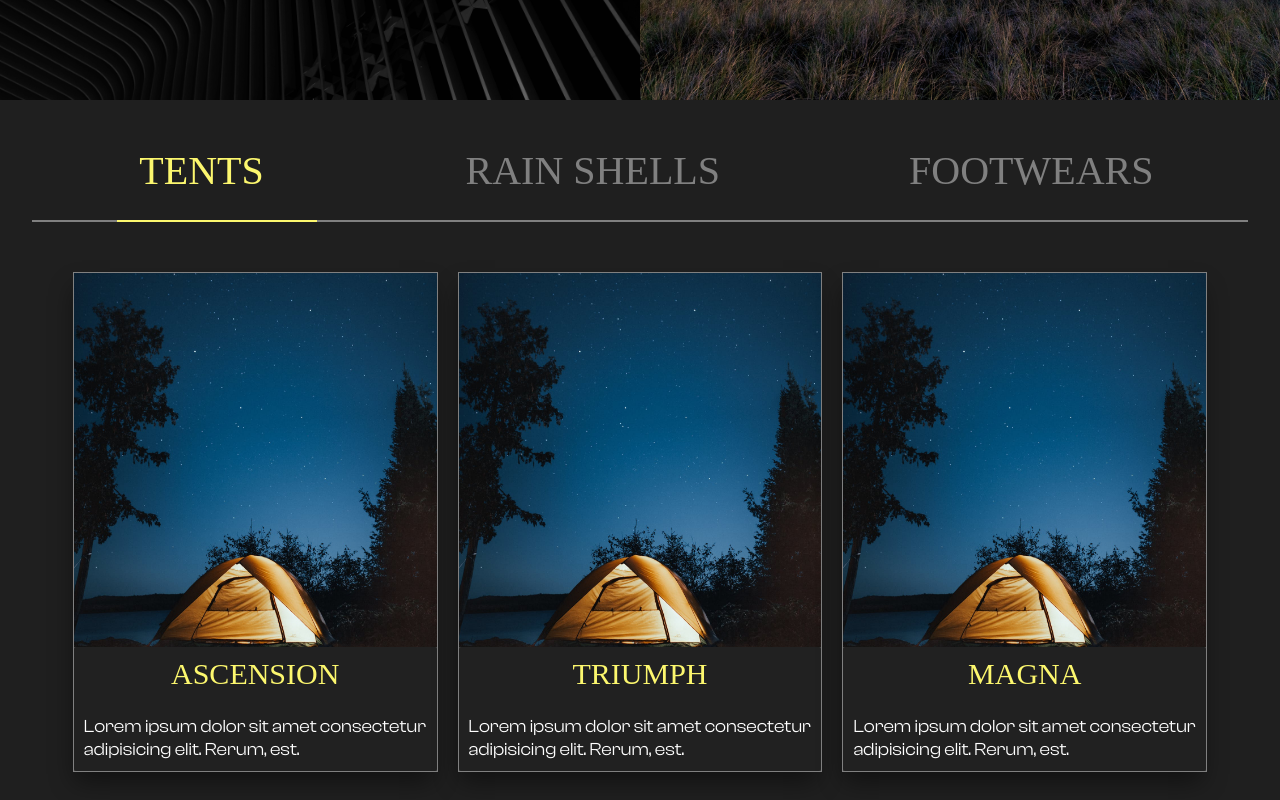
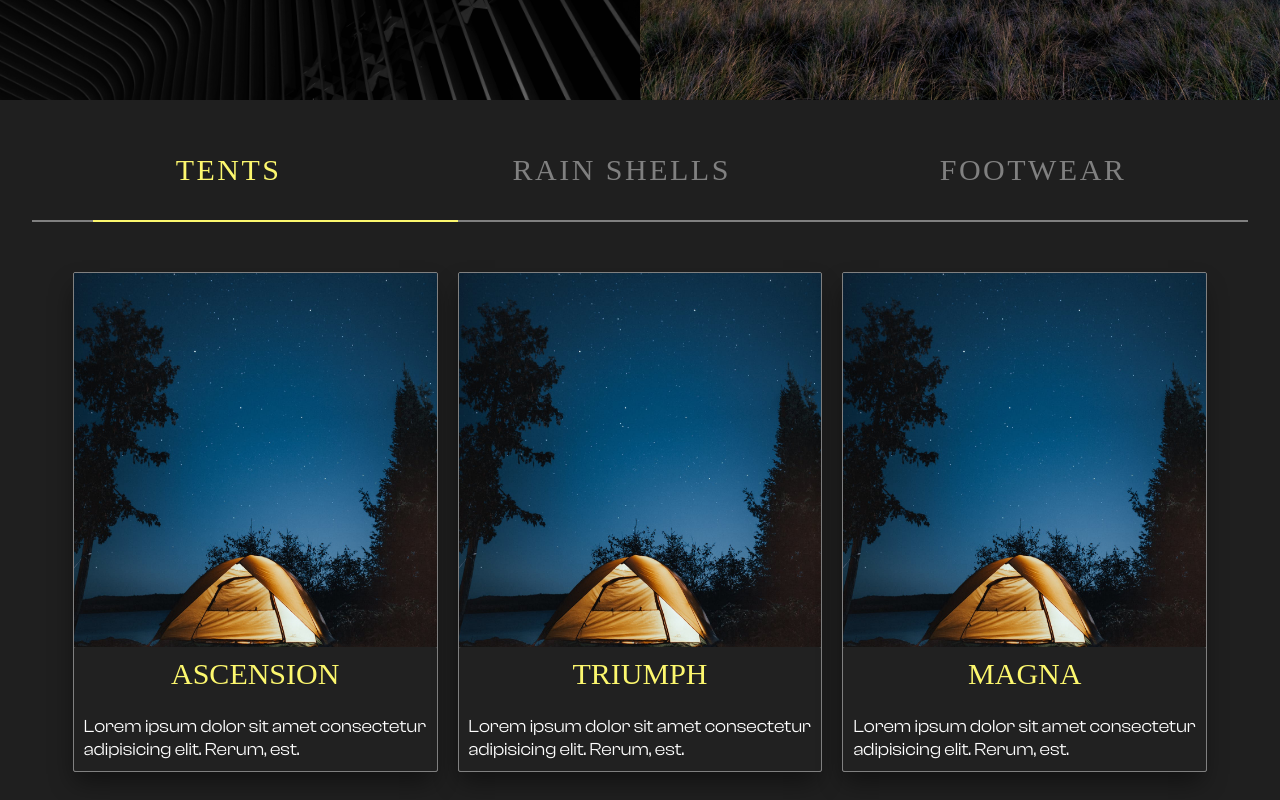
Before and after one commit to meltphace7/solarium-design, a plain HTML site: page index.html in a window 1280 px wide. Shown: the part 4400-5200 px from the top of the page. Drawn offline with Linux system fonts and the light colour scheme; a web font is replaced by a local one.

Commit message:
implemented line selector in product slider

```diff
--- a/index.html
+++ b/index.html
@@ -222,13 +222,17 @@
       </section>
       <div class="section section-product-slider">
         <div class="product-slider-component">
+          <div class="product-slider-tabs-contanier">
           <div class="product-slider-tabs">
             <button data-tab="1" class="product-slider-tab product-slider-tab--active">Tents</button>
             <button data-tab="2" class="product-slider-tab">Rain Shells</button>
-            <button data-tab="3" class="product-slider-tab">Footwears</button>
+            <button data-tab="3" class="product-slider-tab">Footwear</button>
+          </div>
           </div>
           <div class="line">
-            <div class="line-selector"></div>
+            <div class="line-selector-container">
+              <div class="line-selector"></div>
+            </div>
           </div>
           <div class="product-slider-products">
             <div class="product-collection product-collection-1 product-collection--active">
--- a/script.js
+++ b/script.js
@@ -58,8 +58,9 @@ const lineSelector = document.querySelector('.line-selector')
 productTabContainer.addEventListener('click', (event) => {
   const clicked = event.target.closest(".product-slider-tab");
   if (!clicked) return;
+  const curSlide = clicked.dataset.tab;
   console.log(clicked);
-  console.log(clicked.dataset.tab);
+  console.log(curSlide);
 
   // ___ REMOVE ACTIVE CLASS FROM TABS AND SLIDES //
   document
@@ -70,9 +71,19 @@ productTabContainer.addEventListener('click', (event) => {
   );
 
   // ___ MOVE LINE SELECTOR UNDER ACTIVE TAB //
-  if (clicked.dataset.tab === '1') {
-    lineSelector.style.transform = `translateX(${100 * clicked.dataset.tab}%)`;
+  if (curSlide === '1') {
+    lineSelector.style.transform = `translateX(0rem)`;
   }
+
+    if (curSlide === "2") {
+      lineSelector.style.transform = `translateX(100%)`;
+    }
+
+    if (curSlide === "3") {
+      lineSelector.style.transform = `translateX(200%)`;
+    }
+
+
 
 
   // ___ ADD ACTIVE CLASS FROM TABS AND SLIDES //
--- a/style.css
+++ b/style.css
@@ -961,23 +961,38 @@ button {
 
 }
 
+.product-slider-tabs-contanier {
+  width: 100%;
+  display: flex;
+  align-items: center;
+  justify-content: center;
+}
+
 .product-slider-tabs {
-  width: 100%;
+  width: 80%;
   min-height: 10rem;
   display: flex;
   align-items: center;
-  justify-content: space-around;
+  justify-content: space-between;
 }
 
 .line {
-  padding: 0 7%;
   width: 100%;
   height: .2rem;
   background-color: gray;
+  display: flex;
+  align-items: center;
+  justify-content: center;
+
+}
+
+.line-selector-container {
+  width: 90%;
+  height: .2rem;
 }
 
 .line-selector {
-  width: 20rem;
+  width: 33.333%;
   height: 100%;
   background-color: var(--color-primary);
   transition: all 300ms ease-in;
@@ -986,7 +1001,8 @@ button {
 .product-slider-tab {
   text-transform: uppercase;
   color: gray;
-   font-size: 4rem;
+   font-size: 3rem;
+   letter-spacing: .25rem;
   font-weight: 500;
   min-width: 15rem;
 }
@@ -1026,7 +1042,9 @@ button {
   box-shadow: -2px 13px 23px -3px rgba(0,0,0,0.44);
 -webkit-box-shadow: -2px 13px 23px -3px rgba(0,0,0,0.44);
 -moz-box-shadow: -2px 13px 23px -3px rgba(0,0,0,0.44);
+border-radius: 2px;
 border: 1px solid gray;
+overflow: hidden;
 
 }
 
```
